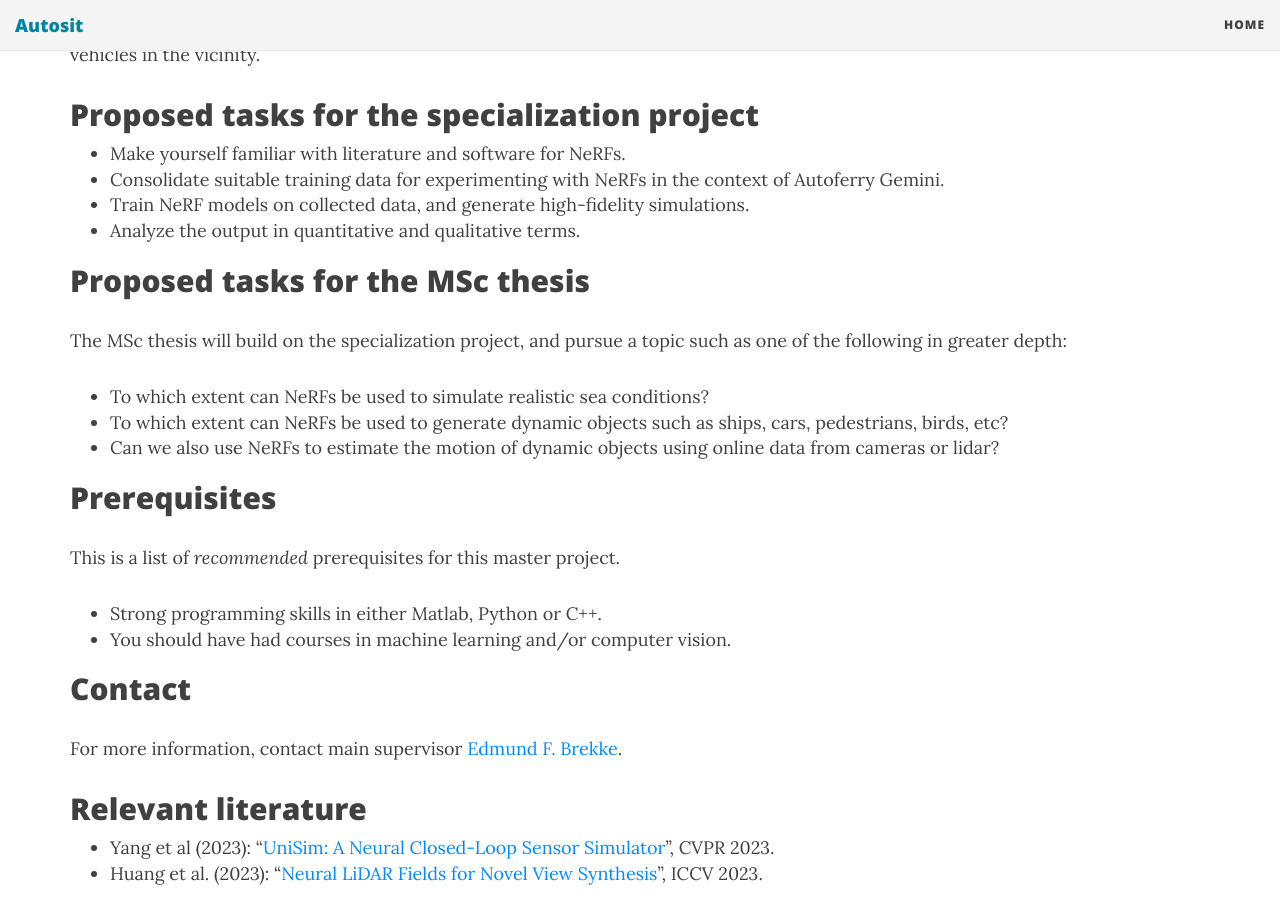
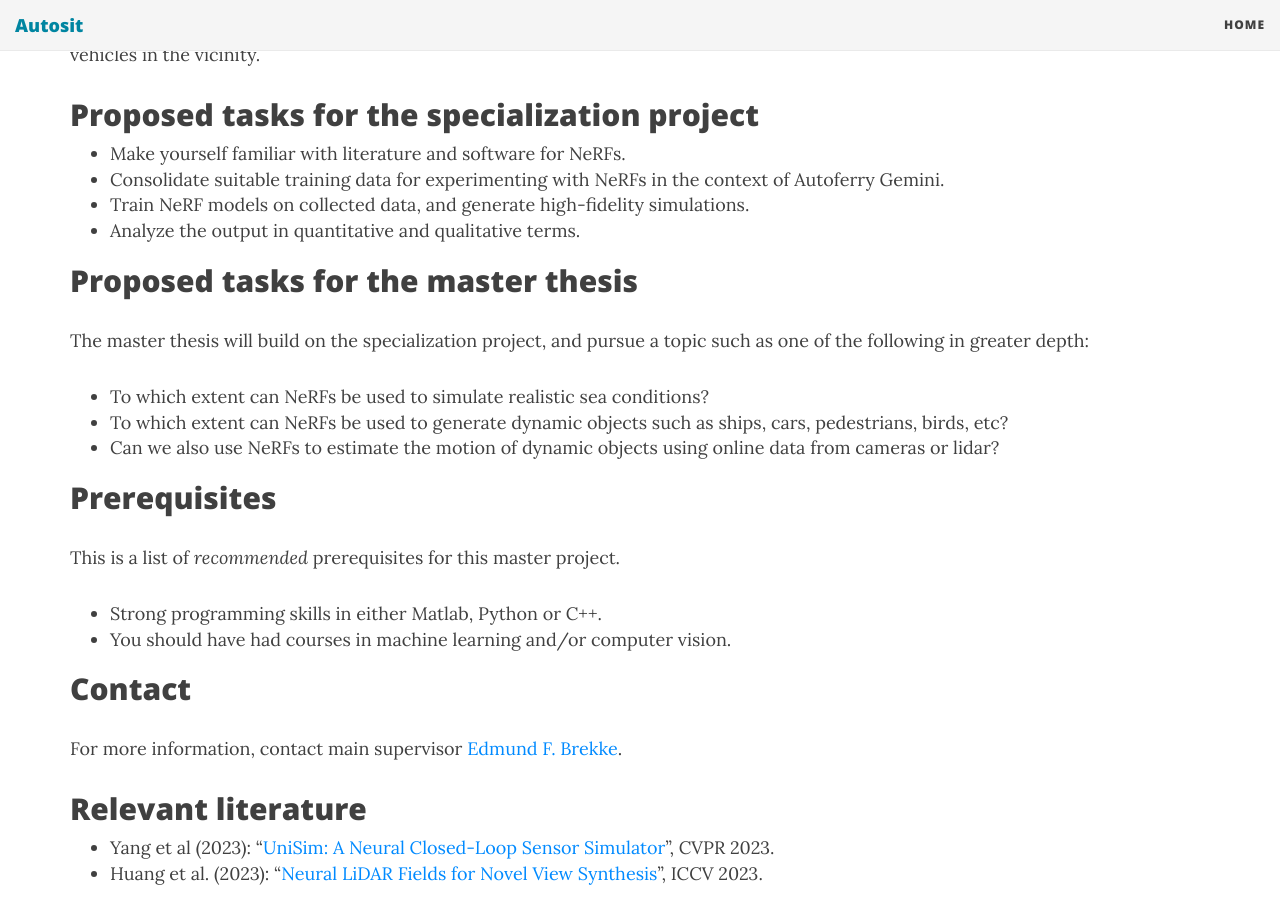
Before and after one commit to autosit/autosit.github.io, a Jekyll site: the page built from _posts/2024-03-21-nerfs.md, in a window 1280 px wide and 900 px high, scrolled down 373 px. Built offline with Jekyll 4.4.1, drawn with Linux system fonts in a browser that asks for light colours; nearby versions of some CDN libraries.

Commit message:
added nerfs

```diff
--- a/_posts/2024-03-21-nerfs.md
+++ b/_posts/2024-03-21-nerfs.md
@@ -23,9 +23,9 @@ The goal of this project is to build content for the digital twin Autoferry Gemi
 * Train NeRF models on collected data, and generate high-fidelity simulations.
 * Analyze the output in quantitative and qualitative terms.
 
-## Proposed tasks for the MSc thesis
+## Proposed tasks for the master thesis
 
-The MSc thesis will build on the specialization project, and pursue a topic such as one of the following in greater depth:
+The master thesis will build on the specialization project, and pursue a topic such as one of the following in greater depth:
 
 * To which extent can NeRFs be used to simulate realistic sea conditions?
 * To which extent can NeRFs be used to generate dynamic objects such as ships, cars, pedestrians, birds, etc?
```
